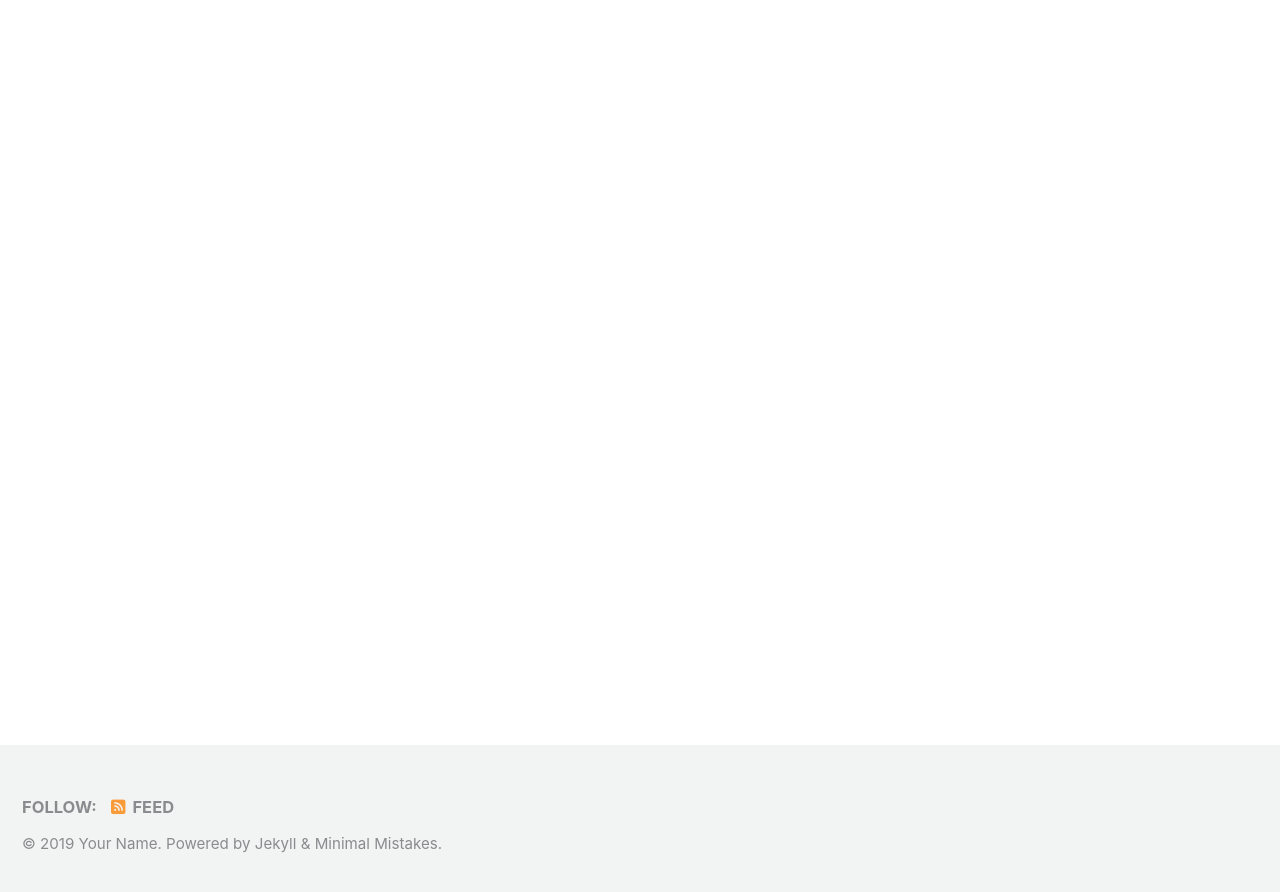
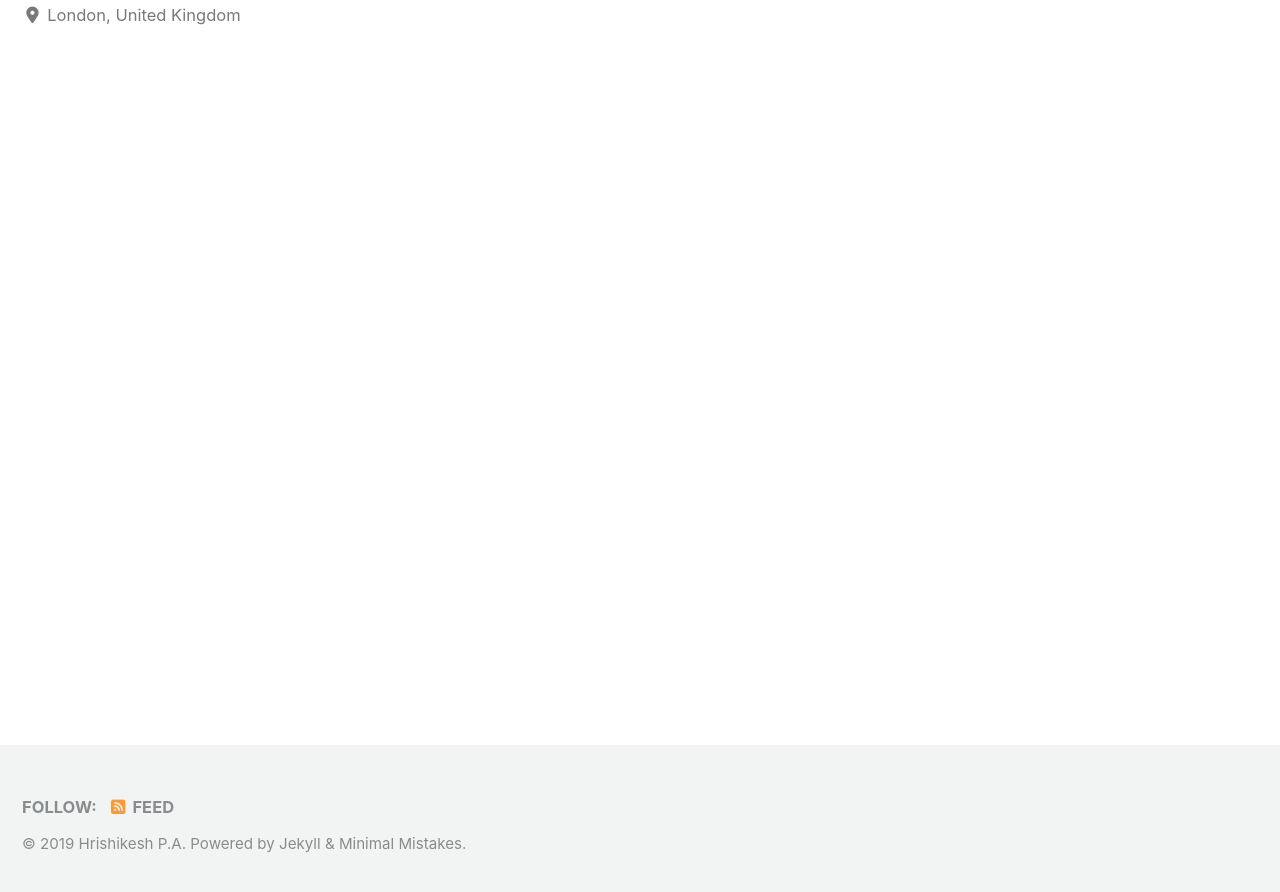
Before and after one commit to hrishikeshvattoli/hrishikeshvattoli.github.io, a Jekyll site: the page built from index.html, in a window 1280 px wide and 900 px high, scrolled down 222 px. Shown: the top 892 px of the window. Built offline with Jekyll 4.4.1, drawn with Linux system fonts in a browser that asks for light colours; cached includes are drawn as plain includes; nearby versions of some CDN libraries; the list of posts is cut into pages by our own code; some of the changed text lies outside the part shown.

Commit message:
initial config changes

```diff
--- a/_config.yml
+++ b/_config.yml
@@ -16,11 +16,11 @@ minimal_mistakes_skin    : "default" # "air", "aqua", "contrast", "dark", "dirt"
 
 # Site Settings
 locale                   : "en-US"
-title                    : "Site Title"
+title                    : "Hrishikesh P.A"
 title_separator          : "-"
 subtitle                 : # site tagline that appears below site title in masthead
-name                     : "Your Name"
-description              : "An amazing website."
+name                     : "Hrishikesh P.A"
+description              : "Big Data and clod devops consultant"
 url                      : # the base hostname & protocol for your site e.g. "https://mmistakes.github.io"
 baseurl                  : # the subpath of your site, e.g. "/blog"
 repository               : # GitHub username/repo-name e.g. "mmistakes/minimal-mistakes"
@@ -107,10 +107,10 @@ analytics:
 
 # Site Author
 author:
-  name             : "Your Name"
+  name             : "Hrishikesh P.A"
   avatar           : # path of avatar image, e.g. "/assets/images/bio-photo.jpg"
-  bio              : "I am an **amazing** person."
-  location         : "Somewhere"
+  bio              : "Big Data and clod devops consultant"
+  location         : "London, United Kingdom"
   email            :
   links:
     - label: "Email"
@@ -126,10 +126,10 @@ author:
       icon: "fab fa-fw fa-facebook-square"
       # url: "https://facebook.com/"
     - label: "GitHub"
-      icon: "fab fa-fw fa-github"
+      icon: "hrishikeshvattoli"
       # url: "https://github.com/"
-    - label: "Instagram"
-      icon: "fab fa-fw fa-instagram"
+    - label: "Linkedin"
+      icon: "hrishikeshpa"
       # url: "https://instagram.com/"
 
 # Site Footer
```
